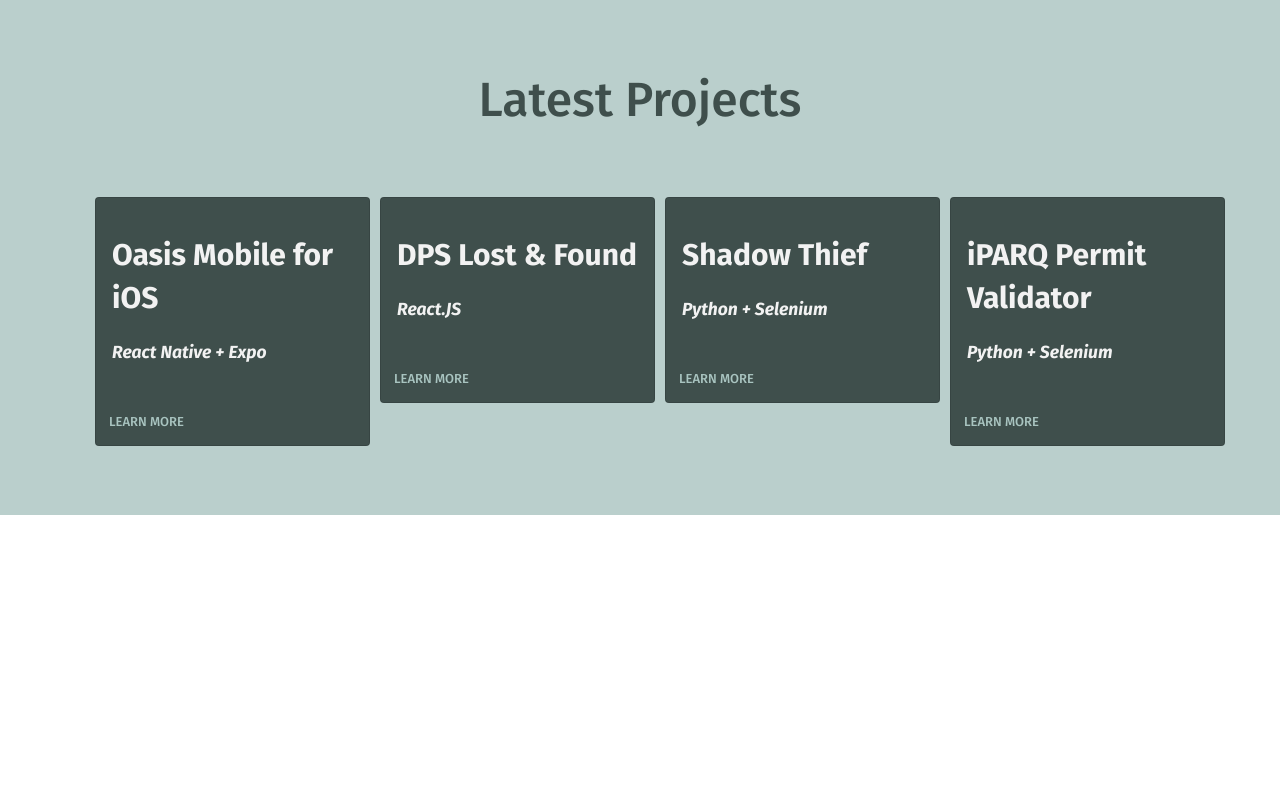
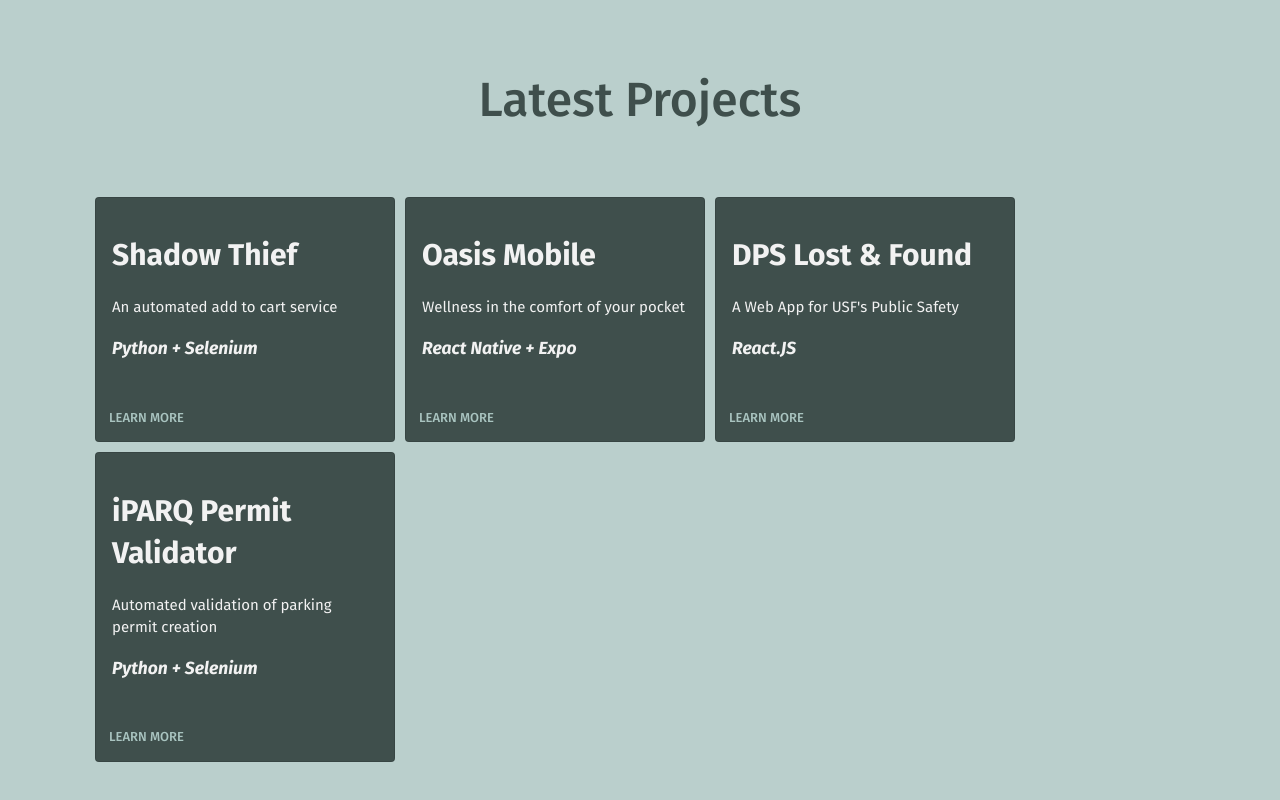
Before and after one commit to nlpulido/nlpulido.github.io, a React (Create React App) app: page / in a window 1280 px wide. Shown: the part 582-1382 px from the top of the page. Before the commit the page ends 1097 px from the top, so only its background shows below. Built offline with nearby package versions, Linux system fonts and the light colour scheme.

Commit message:
extracted components and increased width

```diff
--- a/public/index.html
+++ b/public/index.html
@@ -25,6 +25,7 @@
       Learn how to configure a non-root public URL by running `npm run build`.
     -->
     <link rel="preconnect" href="https://fonts.gstatic.com">
+    <link rel="stylesheet" href="https://fonts.googleapis.com/icon?family=Material+Icons">
     <link href="https://fonts.googleapis.com/css2?family=Fira+Sans:ital,wght@0,100;0,200;0,300;0,400;0,500;0,600;0,700;0,800;0,900;1,100;1,200;1,300;1,400;1,500;1,600;1,700;1,800;1,900&display=swap" rel="stylesheet">
     <title>neilpulido.com</title>
   </head>
--- a/src/components/OutlinedCard.js
+++ b/src/components/OutlinedCard.js
@@ -1,16 +1,16 @@
 import React from 'react';
 import { makeStyles } from '@material-ui/core/styles';
-import { FontAwesomeIcon } from '@fortawesome/react-fontawesome'
 import {
   Button,
   Card,
   CardActions,
-  CardContent,
+  CardContent
 } from '@material-ui/core';
+import CardMedia from '@material-ui/core/CardMedia';
 
 const useStyles = makeStyles((theme) => ({
   root: {
-    width: 275,
+    width: 300,
     fontSize: 15,
     backgroundColor: '#3f4f4c',
     color: "#f2f2f2",
@@ -37,8 +37,15 @@
       <Card className={classes.root} variant="outlined" backgroundColor="theme.palette.secondary">
         <CardContent>
           <h1>{props.project.title}</h1>
+          <p>{props.project.description}</p>
           <h3 className={classes.language}>{props.project.language}</h3>
         </CardContent>
+        {/* <CardMedia
+          component="img"
+          alt="project image"
+          height="175"
+          image={props.project.image}
+        /> */}
         <CardActions>
           <Button size="small" color="primary" onClick={() => alert(`Taking you to ${props.project.route}`)}>Learn More</Button>
         </CardActions>
--- a/src/pages/Home/DesktopHome.js
+++ b/src/pages/Home/DesktopHome.js
@@ -7,40 +7,9 @@
 // components
 import { Typography } from '@material-ui/core';
 import Box from '@material-ui/core/Box';
-import OutlinedCard from '../../components/OutlinedCard';
+import ProjectCards from "./ProjectCards";
 
 function DesktopHome() {
-    const projects = [
-        {
-            title: "Oasis Mobile for iOS",
-            language: "React Native + Expo",
-            description: "an iOS implementation of Oasis New Tab",
-            route: "/projects/oasis",
-            icon: "fa fa-plus-circle",
-        },
-        {
-            title: "DPS Lost & Found",
-            language: "React.JS",
-            description: "a React.JS Web App for USF's Public Safety",
-            route: "/projects/lost-and-found",
-            icon: "fa fa-plus-circle",
-        },
-        {
-            title: "Shadow Thief",
-            language: "Python + Selenium",
-            description: "An automated add to cart service built on Python for Shopify websites",
-            route: "/projects/shadow-thief",
-            icon: "fa fa-plus-circle",
-        },
-        {
-            title: "iPARQ Permit Validator",
-            language: "Python + Selenium",
-            description: "An automated program used to validate 50+ permits for the University of San Francisco",
-            route: "/projects/permit-validator",
-            icon: "fa fa-plus-circle",
-        },
-    ];
-
 
     return (
         <div className="landscapeContainer">
@@ -54,7 +23,7 @@
                             My name is Neil.
                         </Box>
                     </Typography>
-                    <Typography variant="h2">
+                    <Typography variant="h2" gutterBottom>
                         <Box>
                             I'm a software engineer based in the Bay Area.
                         </Box>
@@ -73,15 +42,7 @@
                         </Box>
                     </Typography>
                 </header>
-                <ul className="carousel">
-                    {projects.map((project) => {
-                        return (
-                            <li>
-                                <OutlinedCard project={project}/>
-                            </li>
-                        );
-                    })}
-                </ul>
+                <ProjectCards />
             </Box>
         </div>
     );
--- a/src/pages/Home/Home.css
+++ b/src/pages/Home/Home.css
@@ -68,13 +68,3 @@
     margin-top: 10px;
     max-height: 400px;
 }
-
-.carousel {
-    display: flex;
-    flex-flow: row wrap;
-    list-style: none;
-}
-
-.carousel li {
-    margin: 5px;
-}
--- /dev/null
+++ b/src/pages/Home/ProjectCards.css
@@ -0,0 +1,10 @@
+
+.carousel {
+    display: flex;
+    flex-flow: row wrap;
+    list-style: none;
+}
+
+.carousel li {
+    margin: 5px;
+}
--- /dev/null
+++ b/src/pages/Home/ProjectCards.js
@@ -0,0 +1,48 @@
+import { React } from "react";
+import "./ProjectCards.css";
+import OutlinedCard from '../../components/OutlinedCard';
+
+const projects = [
+    {
+        title: "Shadow Thief",
+        language: "Python + Selenium",
+        description: "An automated add to cart service",
+        route: "/projects/shadow-thief",
+        image: "add_circle",
+    },
+    {
+        title: "Oasis Mobile",
+        language: "React Native + Expo",
+        description: "Wellness in the comfort of your pocket",
+        route: "/projects/oasis",
+        image: "https://i.imgur.com/K9uROaF.png",
+    },
+    {
+        title: "DPS Lost & Found",
+        language: "React.JS",
+        description: "A Web App for USF's Public Safety",
+        route: "/projects/lost-and-found",
+        image: "../../components/icons/github-mark-white.png",
+    },
+    {
+        title: "iPARQ Permit Validator",
+        language: "Python + Selenium",
+        description: "Automated validation of parking permit creation",
+        route: "/projects/permit-validator",
+        image: "star",
+    },
+];
+
+export default function ProjectCards() {
+    return (
+        <ul className="carousel">
+            {projects.map((project) => {
+                return (
+                    <li>
+                        <OutlinedCard project={project}/>
+                    </li>
+                );
+            })}
+        </ul>
+    )
+};
```
